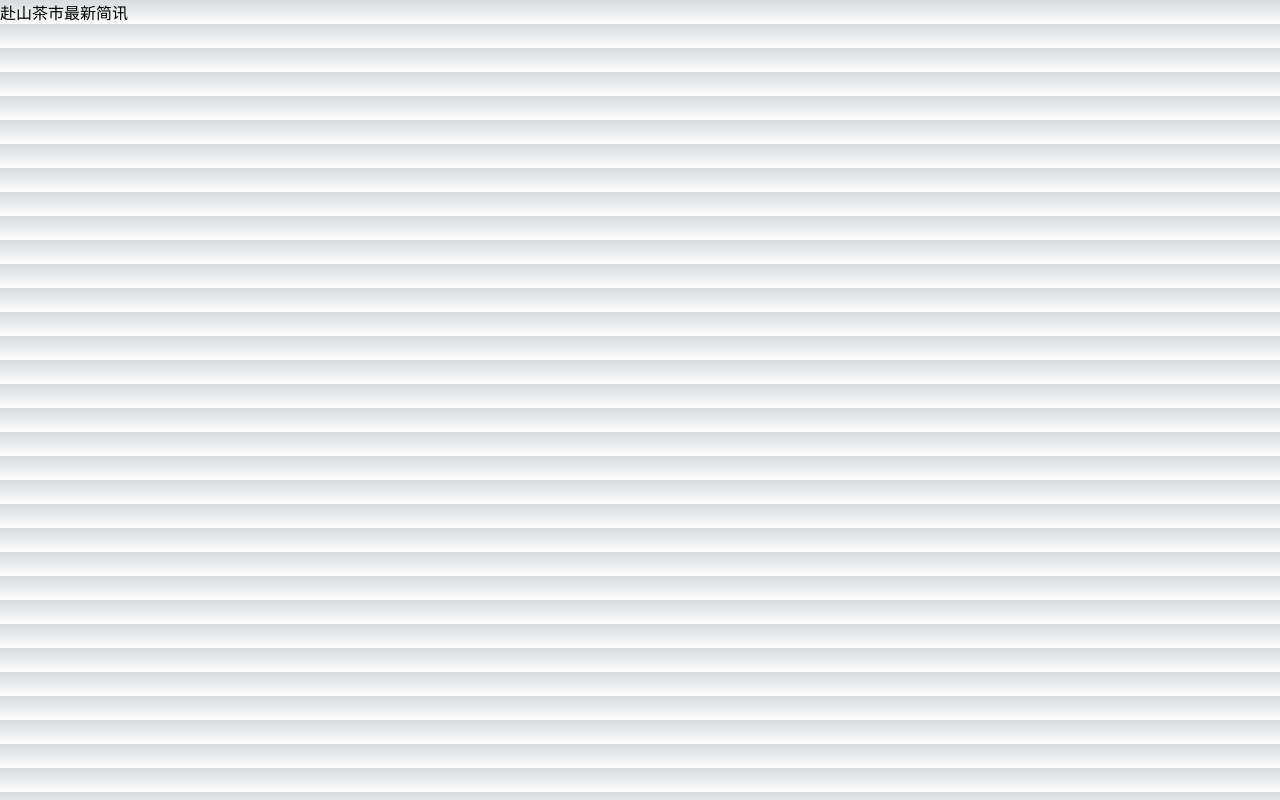
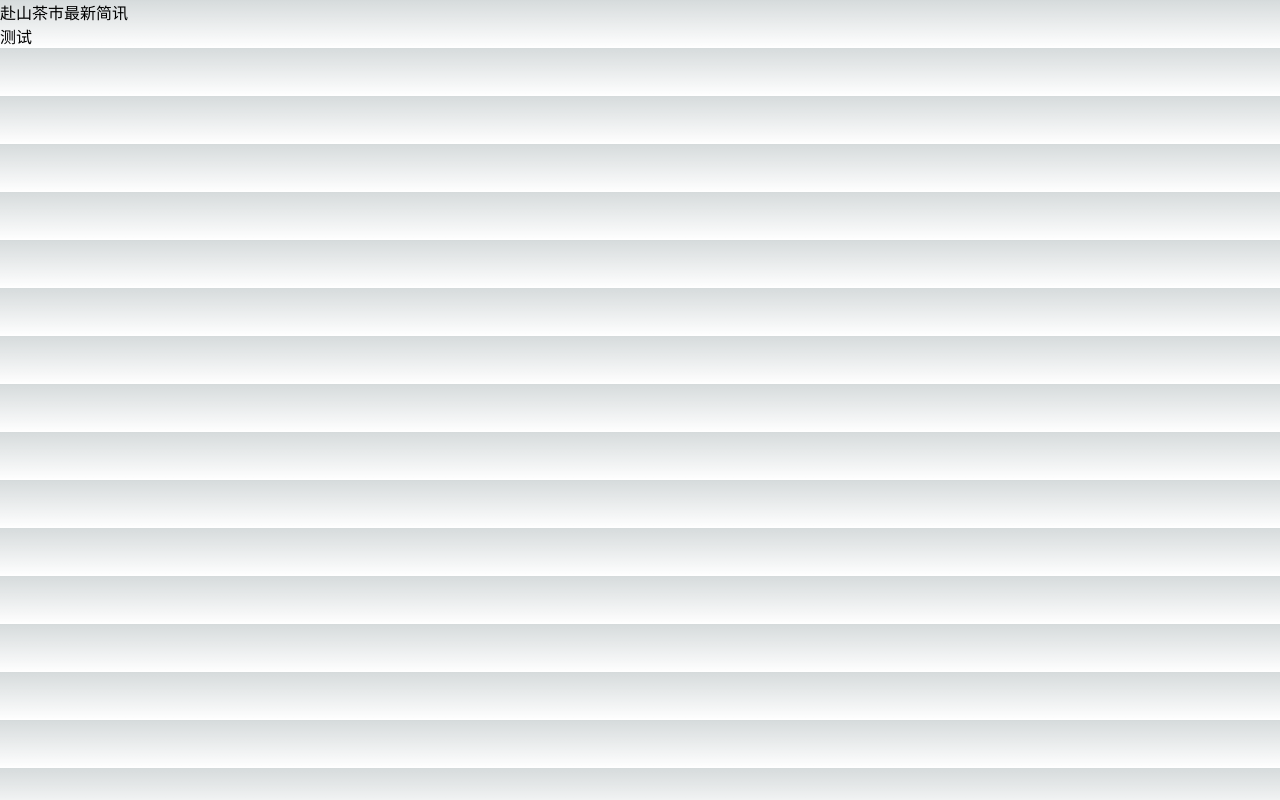
Before and after one commit to yeyouchuan/fushan, a Next.js app: page / in a window 1280 px wide. Built offline with nearby package versions, Linux system fonts and the light colour scheme.

Commit message:
加载网站

```diff
--- a/components/sidebar.js
+++ b/components/sidebar.js
@@ -3,7 +3,7 @@ import {useState} from "react";
 export default function Sidebar() {
     return (
         <>
-            <div className="z-100 h-screen sticky top-0 overflow-auto bg-white pt-6 pb-10 text-sm w-32 max-w-[220px] px-1">
+            <div className="z-100 h-screen sticky top-0 overflow-auto bg-white pt-6 pb-10 text-sm w-full max-w-[220px] px-1">
                 <div className="flex-col">
                     <a href="/">赴山茶市</a>
                     <a>最新简讯</a>
--- a/pages/index.js
+++ b/pages/index.js
@@ -11,7 +11,7 @@ export default function Home() {
         <link rel="icon" href="/favicon.ico" />
       </Head>
       <main>
-          <div></div>
+          <div className="">测试</div>
       </main>
     </>
   )
```
